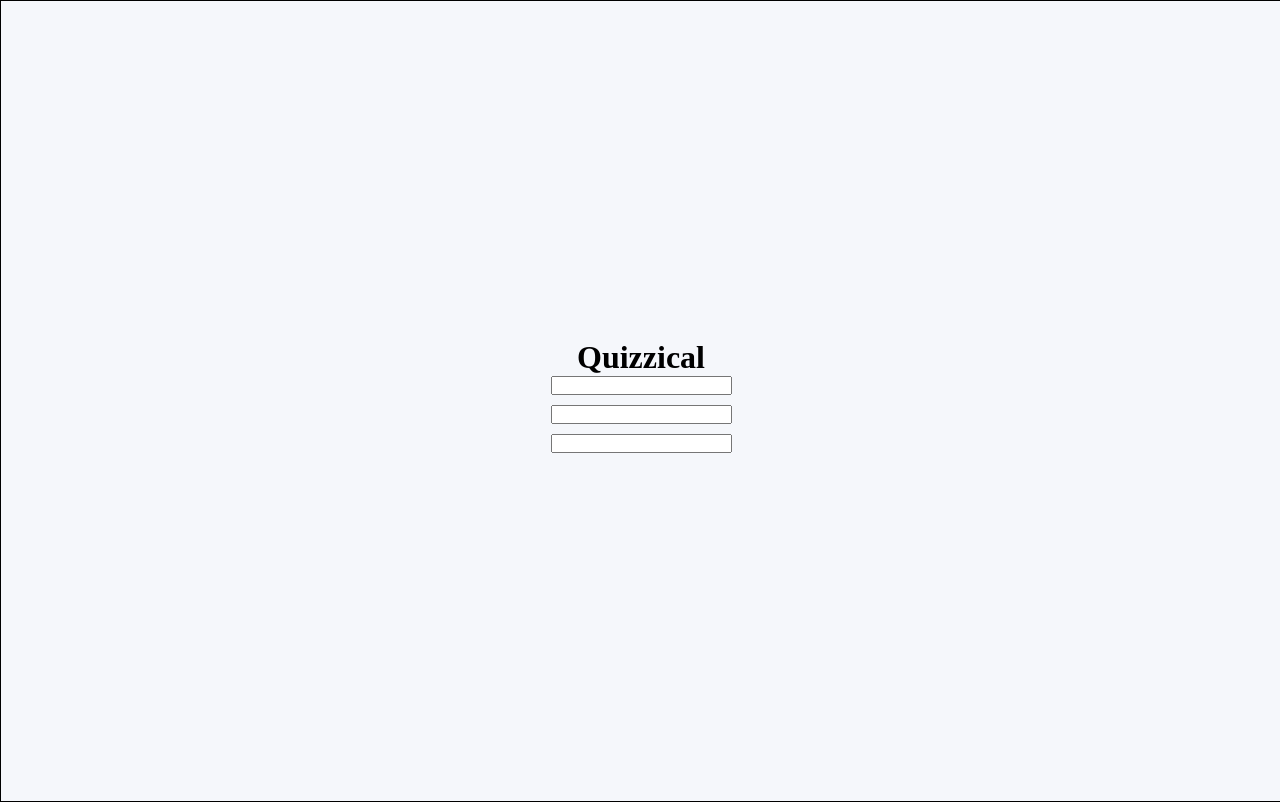
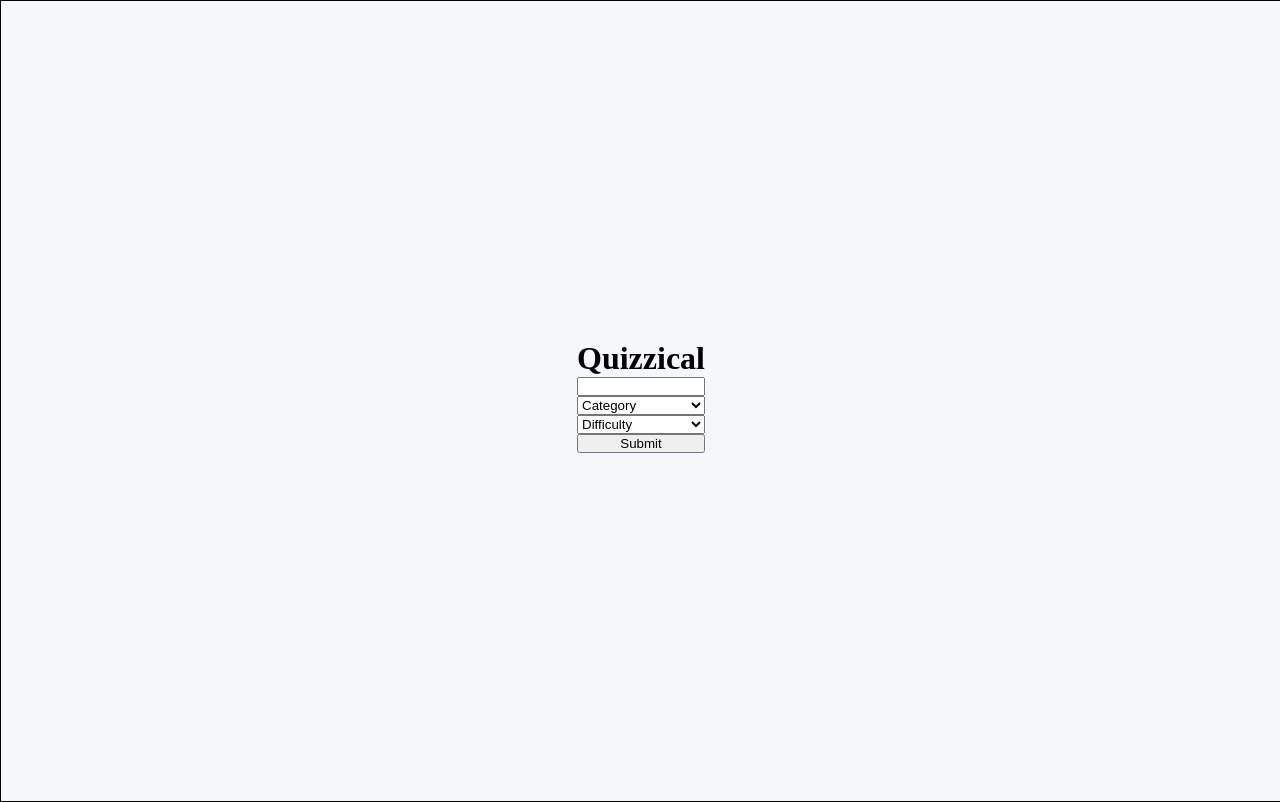
Before and after one commit to hryndak/QuizApp, a React (Vite) app in the folder QuizApp/: page / in a window 1280 px wide. Built offline with nearby package versions, Linux system fonts and the light colour scheme; no server answers.

Commit message:
added categories,questions,difficulty inputs

```diff
--- a/QuizApp/src/components/home.jsx
+++ b/QuizApp/src/components/home.jsx
@@ -1,16 +1,87 @@
 import React from "react";
 
 export default function StartPage() {
+
+    const [data, setData] = React.useState([]);
+    const [preferences, setPreferences] = React.useState( {
+        questions : 0,
+        category : 'h',
+        difficulty : 'e'
+    })
+
+    const categories = {
+        History : 23,
+        Sports : 21,
+        Celebrities : 26,
+        Politics : 24,
+        Art : 25
+    }
+
+    React.useEffect(() => {
+        fetchData()
+    }, []);
+
+    const fetchData = () => {
+        fetch(`https://opentdb.com/api.php?amount=${preferences.questions}&category=${categories[preferences.category]}&difficulty=${preferences.difficulty}`)
+            .then(res => res.json())
+            .then(data => setData(data.results))
+            .catch(err => err)
+    }
+
+
+    const handleSubmit = event => {
+        console.log('submited',data,`https://opentdb.com/api.php?amount=${preferences.questions}&category=${categories[preferences.category]}&difficulty=${preferences.difficulty}`)
+        event.preventDefault();
+    }
 
     return (
         <div className="home">
             <div className="home-content">
                 <h1>Quizzical</h1>
-                <div className="inputs">
-                    <input type="text" />
-                    <input type="text" />
-                    <input type="text" />
-                </div>
+                <form className="inputs" onSubmit={handleSubmit}>
+                    <input
+                    min={0}
+                    max={10}
+                    type="number"
+                    required
+                    onChange={(e) => {
+                        setPreferences(prev => ({
+                            ...prev,
+                            questions : e.target.value
+                        }))
+                    }}
+                    />
+                    <select
+                    onChange={(e) => {
+                        setPreferences(prev => ({
+                            ...prev,
+                            category : e.target.value
+                        }))
+                    }}
+                    >
+                    <option selected disabled hidden >Category</option>
+                        <option>History</option>
+                        <option>Sports</option>
+                        <option>Celebrities</option>
+                        <option>Politics</option>
+                        <option>Art</option>
+                    </select>
+                    <select
+
+                    onChange={(e) => {
+                        setPreferences(prev => ({
+                            ...prev,
+                            difficulty : e.target.value
+                        }))
+                    }}
+                    >
+                        <option selected disabled hidden >Difficulty</option>
+                        <option value={'easy'} >Easy</option>
+                        <option value={'medium'} >Medium</option>
+                        <option value={'hard'} >Hard</option>
+                    </select>
+                    <input type="submit" />
+                </form>
             </div>
         </div>
     )
--- a/QuizApp/src/components/quizblock.jsx
+++ b/QuizApp/src/components/quizblock.jsx
@@ -3,18 +3,7 @@ import he from "he"
 
 export default function Quizblock() {
 
-    const [data, setData] = React.useState([]);
-    const questions = [];
-    const fetchData = () => {
-        fetch('https://opentdb.com/api.php?amount=5')
-            .then(res => res.json())
-            .then(data => setData(data.results))
-            .catch(err => err)
-    }
 
-    React.useEffect(() => {
-        fetchData()
-    }, []);
 
     console.log(data);
 
--- a/QuizApp/src/style.css
+++ b/QuizApp/src/style.css
@@ -18,7 +18,7 @@
     flex-direction: column;
 }
 
-.inputs input[type="text"] {
+.inputs{
     margin-bottom: 10px;
 }
 
```
